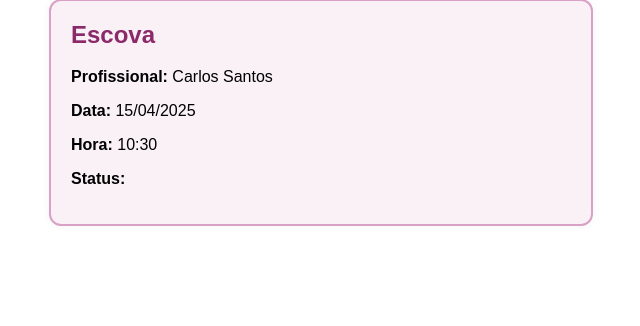
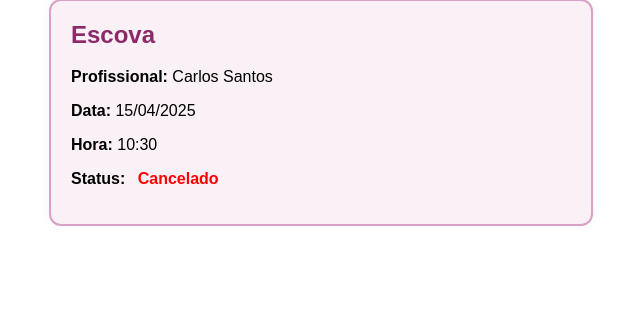
Before and after one commit to RenatoAkira/TG-Agendamento-para-Salao-de-Beleza, a Flask app: template templates/hitorico.html in a window 1280 px wide. Shown: the part 834-1160 px from the top of the page, without its empty margins (319-959 px from the left). Run offline with Flask 3, Linux system fonts and the light colour scheme; the template is opened without the code that fills it, so the values that code supplies are empty.

Commit message:
corrigindo status

```diff
--- a/templates/hitorico.html
+++ b/templates/hitorico.html
@@ -39,7 +39,7 @@
         <p><strong>Profissional:</strong> Carlos Santos</p>
         <p><strong>Data:</strong> 15/04/2025</p>
         <p><strong>Hora:</strong> 10:30</p>
-        <p><strong>Status:</strong></p>
+        <p><strong>Status:</strong> <span class="status cancelado">Cancelado</span></p>
       </div>
 
     </div>
```
